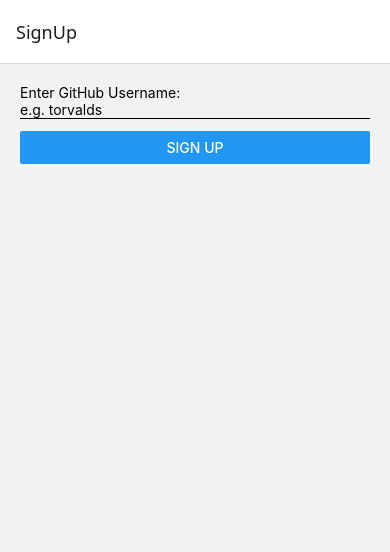
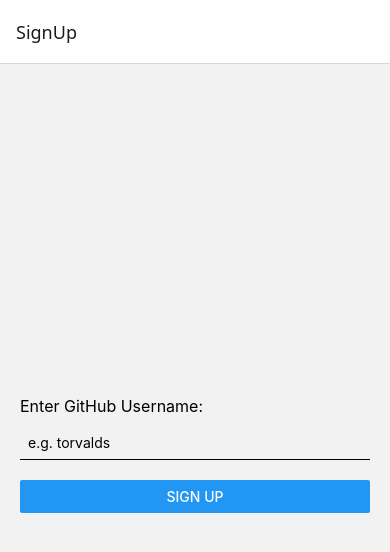
Before and after one commit to gbojo/DevPeer, a React Native app: screen / in a window 390 px wide. Shown: the top 552 px of the page. Built offline with nearby package versions, Linux system fonts and the light colour scheme.

Commit message:
adding logout

```diff
--- a/package.json
+++ b/package.json
@@ -21,7 +21,8 @@
     "react-native-reanimated": "~3.17.4",
     "react-native-safe-area-context": "5.4.0",
     "react-native-screens": "~4.11.1",
-    "react-native-webview": "13.13.5"
+    "react-native-webview": "13.13.5",
+    "@react-native-async-storage/async-storage": "2.1.2"
   },
   "devDependencies": {
     "@babel/core": "^7.25.2",
--- a/screens/MapScreen.tsx
+++ b/screens/MapScreen.tsx
@@ -3,6 +3,8 @@
 import MapView, { Marker, Region } from 'react-native-maps';
 import { NativeStackScreenProps } from '@react-navigation/native-stack';
 import { RootStackParamList } from '../navigation/AppNavigator';
+import AsyncStorage from '@react-native-async-storage/async-storage';
+
 
 type Props = NativeStackScreenProps<RootStackParamList, 'Map'>;
 
@@ -46,6 +48,13 @@
           </Marker>
         ))}
       </MapView>
+      {/* 🔓 Logout button for testing */}
+      <View style={{ padding: 16 }}>
+        <Button title="Logout" onPress={async () => {
+        await AsyncStorage.removeItem('githubUsername');
+        navigation.replace('SignUp');
+        }} />
+      </View>
 
       <Modal
         visible={!!selectedUser}
--- a/screens/SignUpScreen.tsx
+++ b/screens/SignUpScreen.tsx
@@ -1,5 +1,6 @@
-import React, { useState } from 'react';
-import { View, Text, TextInput, Button, Alert } from 'react-native';
+import React, { useEffect, useState } from 'react';
+import { View, Text, TextInput, Button, Alert, ActivityIndicator } from 'react-native';
+import AsyncStorage from '@react-native-async-storage/async-storage';
 import { NativeStackScreenProps } from '@react-navigation/native-stack';
 import { RootStackParamList } from '../navigation/AppNavigator';
 import { isValidGitHubUser } from '../utils/githubApi';
@@ -7,28 +8,50 @@
 type Props = NativeStackScreenProps<RootStackParamList, 'SignUp'>;
 
 export default function SignUpScreen({ navigation }: Props) {
-  //console.log("SignUpScreen rendered");
   const [username, setUsername] = useState('');
+  const [loading, setLoading] = useState(true);
+
+  // Check storage on first load
+  useEffect(() => {
+    const checkUser = async () => {
+      const savedUsername = await AsyncStorage.getItem('githubUsername');
+      if (savedUsername) {
+        navigation.replace('Map');
+      } else {
+        setLoading(false); // Show form if not signed in
+      }
+    };
+    checkUser();
+  }, []);
 
   const handleSignUp = async () => {
-    const isValid = await isValidGitHubUser(username.trim());
+    const trimmed = username.trim();
+    const isValid = await isValidGitHubUser(trimmed);
     if (!isValid) {
       Alert.alert('Invalid Username', 'There is no such username on GitHub.');
       return;
     }
 
-    // Save to local storage if desired
+    await AsyncStorage.setItem('githubUsername', trimmed);
     navigation.replace('Map');
   };
 
+  if (loading) {
+    return (
+      <View style={{ flex: 1, justifyContent: 'center', alignItems: 'center' }}>
+        <ActivityIndicator size="large" />
+      </View>
+    );
+  }
+
   return (
-    <View style={{ padding: 20 }}>
-      <Text>Enter GitHub Username:</Text>
+    <View style={{ flex: 1, padding: 20, justifyContent: 'center' }}>
+      <Text style={{ fontSize: 16, marginBottom: 10 }}>Enter GitHub Username:</Text>
       <TextInput
         placeholder="e.g. torvalds"
         value={username}
         onChangeText={setUsername}
-        style={{ borderBottomWidth: 1, marginBottom: 12 }}
+        style={{ borderBottomWidth: 1, marginBottom: 20, padding: 8 }}
       />
       <Button title="Sign Up" onPress={handleSignUp} />
     </View>
```
Also changed, not shown: 1 other file (tests, documents, lock files or other folders).
